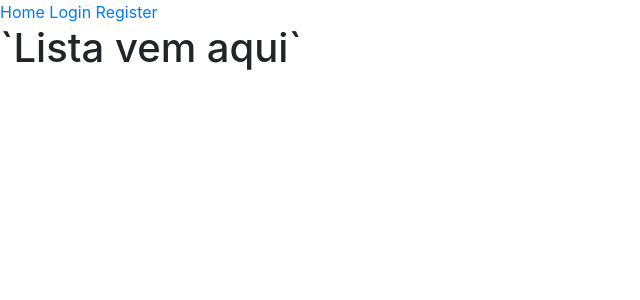
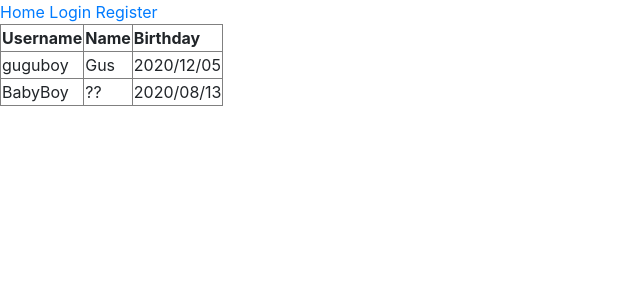
Before and after one commit to arthusagain/bdProPlayer, a Django app: page / in a window 1280 px wide. Shown: the top 300 px of the page, without its empty margins (0-640 px from the left). Run offline with Django 3.2, Linux system fonts and the light colour scheme; data comes from the database, SQL or seed files in the repository; both versions use the stored data as it was after the commit; some libraries are stand-ins or nearby versions.

Commit message:
homepage feia

```diff
--- a/ProPlayer/ProPlayer/templates/ProPlayer/home.html
+++ b/ProPlayer/ProPlayer/templates/ProPlayer/home.html
@@ -1,5 +1,18 @@
 {% extends 'ProPlayer/base.html' %}
 
 {% block content %}
-<h1>`Lista vem aqui`</h1>
+<table border="1">
+    <tr>
+        <th>Username</th>
+        <th>Name</th>
+        <th>Birthday</th>
+    </tr>
+    {% for player in players %}
+        <tr>
+            <td>{{ player.username }}</td>
+            <td>{{ player.name }}</td>
+            <td>{{ player.birthday | date:"Y/m/d" }}</td>
+        </tr>
+    {% endfor %}
+</table>
 {% endblock content %}
--- a/ProPlayer/ProPlayer/views.py
+++ b/ProPlayer/ProPlayer/views.py
@@ -1,6 +1,11 @@
 from django.shortcuts import render
+from ProPlayer.models import *
 
 # Create your views here.
 
 def home(request):
-    return render(request,"ProPlayer/home.html")
+    allPlayers = Player.objects.all()
+    context = {
+        'players':allPlayers,
+    }
+    return render(request,"ProPlayer/home.html",context)
--- a/ProPlayer/accounts/urls.py
+++ b/ProPlayer/accounts/urls.py
@@ -17,9 +17,11 @@ urlpatterns = [
     path('change-password/', PasswordChangeView.as_view(success_url = reverse_lazy('accounts:change-password-done')), name='change-password'),
     path('change-password-done/', PasswordChangeDoneView.as_view(template_name = 'accounts/change-password-done.html'), name='change-password-done'),
     path('update/<int:pk>',  UpdateView.as_view(
+                        template_name='accounts/update.html',
                         success_url=reverse_lazy('accounts:profile'),
                         model=User,
                         fields=[
+                            'username',
                             'first_name',
                             'last_name',
                             'email',
```
Also changed, not shown: ProPlayer/accounts/templates/accounts/update.html (added, +12 -0 lines), ProPlayer/db.sqlite3.
